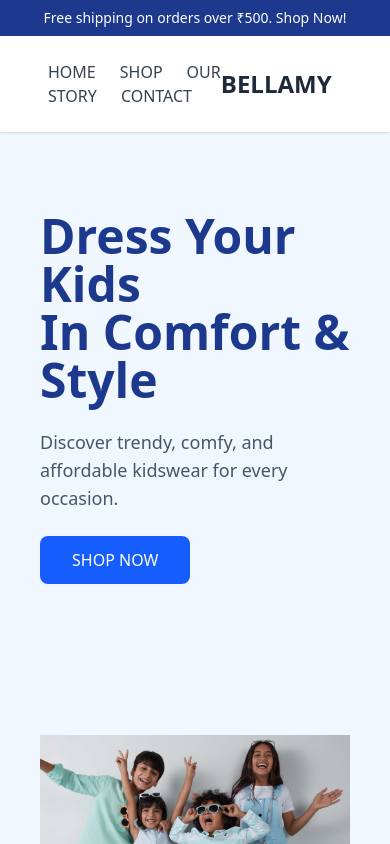
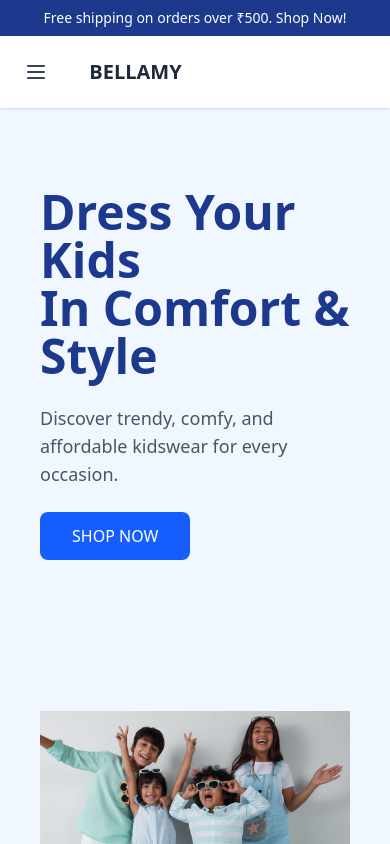
Before and after one commit to zemdevwork/bellamy, a Next.js app: page / in a window 390 px wide. Shown: the top 844 px of the page. Built offline with nearby package versions, Linux system fonts and the light colour scheme.

Commit message:
header make responsve and active for pages

```diff
--- a/src/components/Header.tsx
+++ b/src/components/Header.tsx
@@ -1,8 +1,21 @@
 "use client";
 
 import Link from "next/link";
+import { usePathname } from "next/navigation";
+import { useState } from "react";
 
 export default function Header() {
+  const pathname = usePathname();
+  const [isMenuOpen, setIsMenuOpen] = useState(false);
+
+  const toggleMenu = () => {
+    setIsMenuOpen(!isMenuOpen);
+  };
+
+  const isActive = (path: string) => {
+    return pathname === path ? "text-blue-900 font-semibold" : "text-gray-700";
+  };
+
   return (
     <header className="w-full bg-white shadow-sm sticky top-0 z-50">
       {/* Free Shipping Bar */}
@@ -11,25 +24,102 @@ export default function Header() {
       </div>
 
       {/* Navbar */}
-      <div className="flex justify-between items-center px-12 py-6">
-        {/* Left: Menu */}
-        <nav className="space-x-6 text-gray-700 font-medium flex-1">
-          <Link href="/" className="hover:text-blue-900">HOME</Link>
-          <a href="#" className="hover:text-blue-900">SHOP</a>
-          <Link href="/our-story" className="hover:text-blue-900">OUR STORY</Link>
-          <Link href="/contact" className="hover:text-blue-900">CONTACT</Link>
+      <div className="flex justify-between items-center px-4 md:px-12 py-4 md:py-6">
+        {/* Mobile Menu Button */}
+        <button
+          onClick={toggleMenu}
+          className="md:hidden p-2 rounded-md text-gray-700 hover:text-blue-900 focus:outline-none focus:ring-2 focus:ring-blue-500"
+          aria-label="Toggle menu"
+        >
+          <svg
+            className="h-6 w-6"
+            fill="none"
+            stroke="currentColor"
+            viewBox="0 0 24 24"
+          >
+            {isMenuOpen ? (
+              <path
+                strokeLinecap="round"
+                strokeLinejoin="round"
+                strokeWidth={2}
+                d="M6 18L18 6M6 6l12 12"
+              />
+            ) : (
+              <path
+                strokeLinecap="round"
+                strokeLinejoin="round"
+                strokeWidth={2}
+                d="M4 6h16M4 12h16M4 18h16"
+              />
+            )}
+          </svg>
+        </button>
+
+        {/* Desktop Navigation */}
+        <nav className="hidden md:flex space-x-6 text-gray-700 font-medium flex-1">
+          <Link href="/" className={`hover:text-blue-900 transition-colors ${isActive("/")}`}>
+            HOME
+          </Link>
+          <a href="#" className="hover:text-blue-900 transition-colors">
+            SHOP
+          </a>
+          <Link href="/our-story" className={`hover:text-blue-900 transition-colors ${isActive("/our-story")}`}>
+            OUR STORY
+          </Link>
+          <Link href="/contact" className={`hover:text-blue-900 transition-colors ${isActive("/contact")}`}>
+            CONTACT
+          </Link>
         </nav>
 
         {/* Center: Logo */}
-        <h1 className="text-2xl font-bold text-gray-800 flex-1 text-center">
+        <Link href="/" className="text-xl md:text-2xl font-bold text-gray-800 flex-1 text-center md:flex-none">
           BELLAMY
-        </h1>
+        </Link>
 
         {/* Right: Icons (placeholder) */}
         <div className="flex space-x-4 flex-1 justify-end">
           {/* Add cart/user/search icons here later */}
+          <div className="hidden md:block">
+            {/* Desktop icons placeholder */}
+          </div>
         </div>
       </div>
+
+      {/* Mobile Menu */}
+      {isMenuOpen && (
+        <div className="md:hidden bg-white border-t border-gray-200 shadow-lg">
+          <nav className="px-4 py-4 space-y-3">
+            <Link
+              href="/"
+              className={`block py-2 text-lg font-medium transition-colors ${isActive("/")}`}
+              onClick={() => setIsMenuOpen(false)}
+            >
+              HOME
+            </Link>
+            <a
+              href="#"
+              className="block py-2 text-lg font-medium text-gray-700 hover:text-blue-900 transition-colors"
+              onClick={() => setIsMenuOpen(false)}
+            >
+              SHOP
+            </a>
+            <Link
+              href="/our-story"
+              className={`block py-2 text-lg font-medium transition-colors ${isActive("/our-story")}`}
+              onClick={() => setIsMenuOpen(false)}
+            >
+              OUR STORY
+            </Link>
+            <Link
+              href="/contact"
+              className={`block py-2 text-lg font-medium transition-colors ${isActive("/contact")}`}
+              onClick={() => setIsMenuOpen(false)}
+            >
+              CONTACT
+            </Link>
+          </nav>
+        </div>
+      )}
     </header>
   );
 }
```
